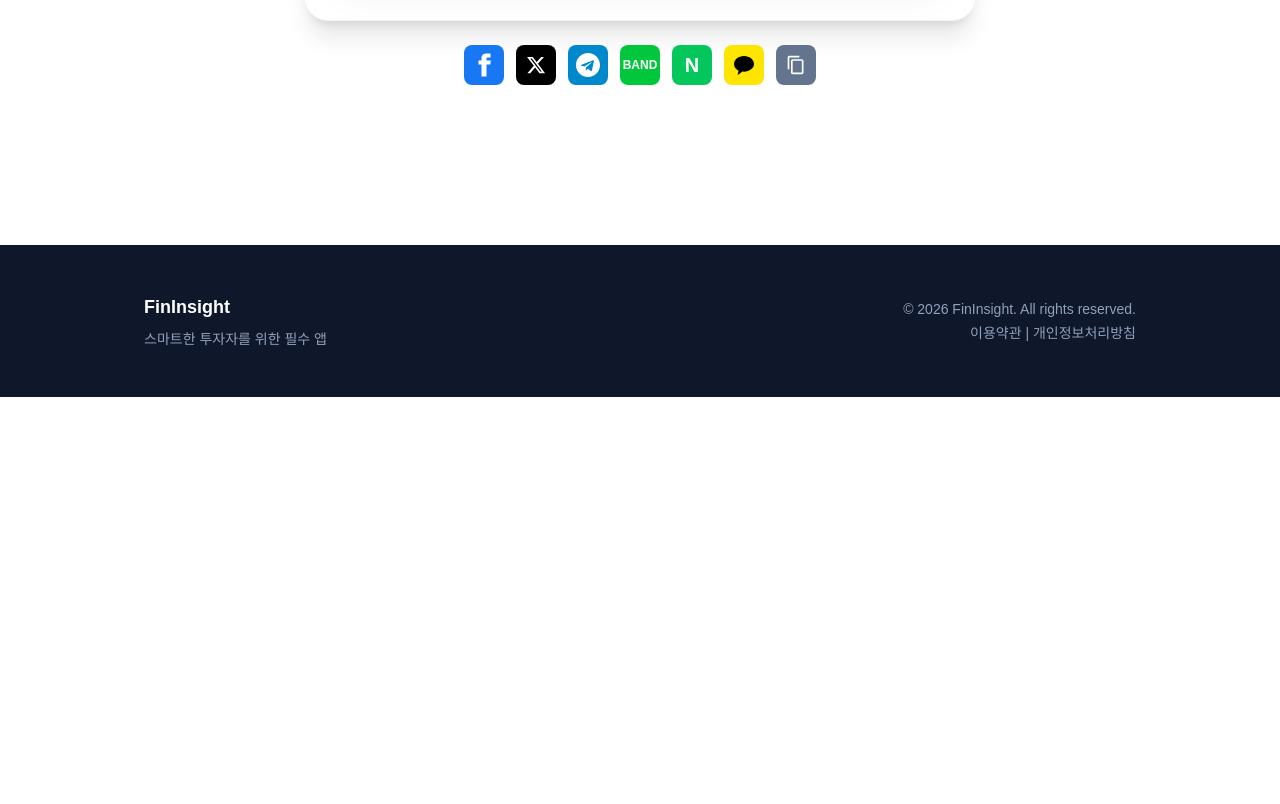
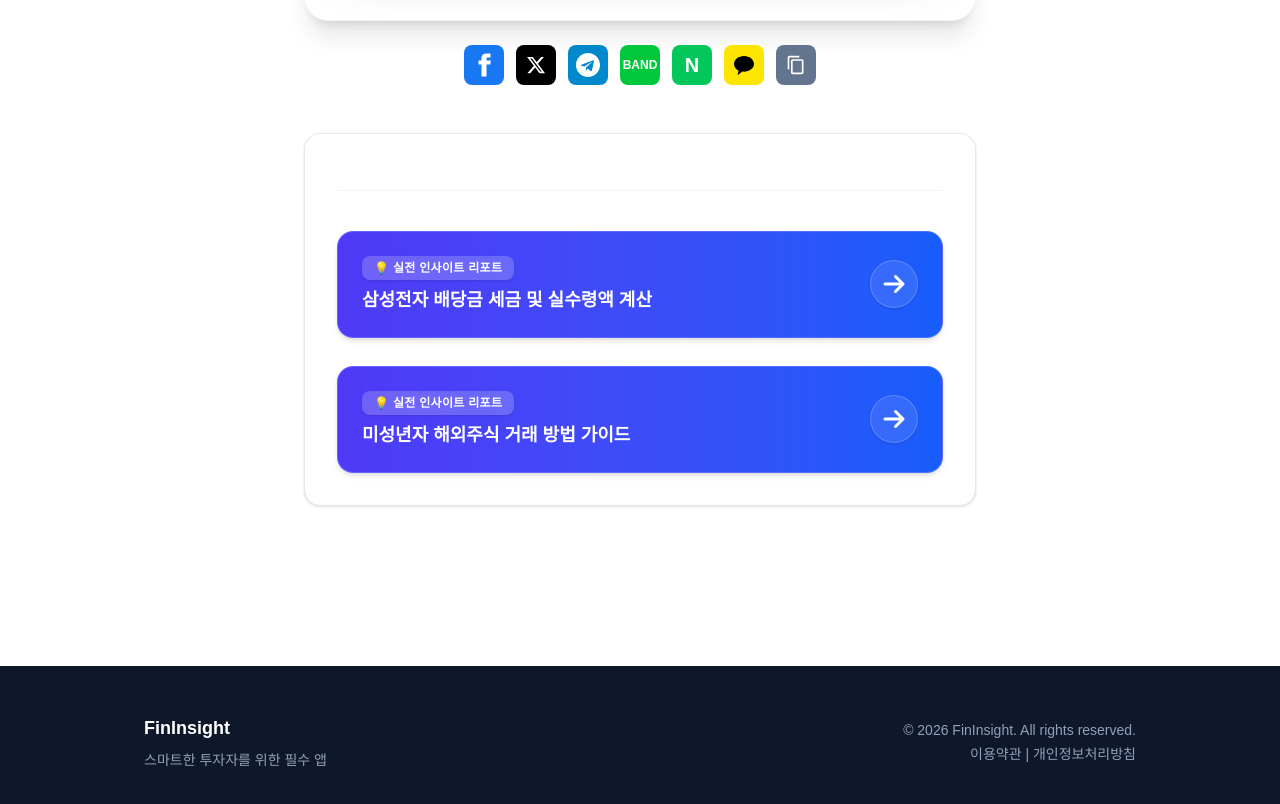
Before and after one commit to duke3736-collab/fin-insight, a Next.js app: page /calculators/yield-snapshot in a window 1280 px wide. Shown: the part 1164-1968 px from the top of the page. Before the commit the page ends 1561 px from the top, so only its background shows below. Built offline with nearby package versions, Linux system fonts and the light colour scheme.

Commit message:
fix: add missing WordPress links to yield-snapshot calculator

```diff
--- a/src/app/calculators/yield-snapshot/page.tsx
+++ b/src/app/calculators/yield-snapshot/page.tsx
@@ -145,6 +145,16 @@ export default function YieldSnapshotPage() {
         description="내 주식 수익률을 예쁜 카드로 만들어 자랑해보세요!"
         kakaoAppKey="11032eefd7d0111cb94d93c0ab41eb01"
       />
+
+      <article className="bg-white p-8 rounded-2xl border border-slate-200 shadow-sm mt-12 space-y-8">
+        <section>
+          <div className="flex flex-col gap-3 mt-6 pt-6 border-t border-slate-100">
+            <WordPressLink title="삼성전자 배당금 세금 및 실수령액 계산" url="https://weknews.com/%ec%82%bc%ec%84%b1%ec%a0%84%ec%9e%90-%eb%b0%b0%eb%8b%b9%ea%b8%88-%ec%84%b8%ea%b8%88/" />
+            <WordPressLink title="미성년자 해외주식 거래 방법 가이드" url="https://weknews.com/%eb%af%b8%ec%84%b1%eb%85%84%ec%9e%90-%ed%95%b4%ec%99%b8%ec%a3%bc%ec%8b%9d-%ea%b1%b0%eb%9e%98/" />
+          </div>
+        </section>
+      </article>
+
     </div>
   );
 }
```
